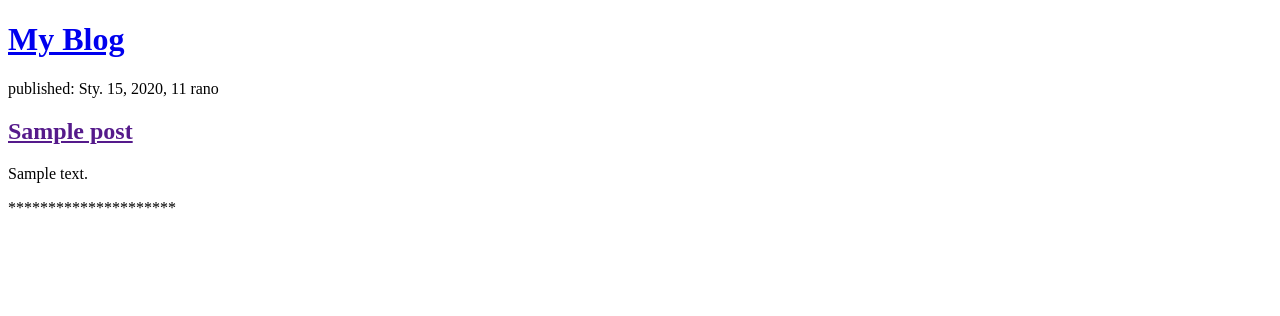
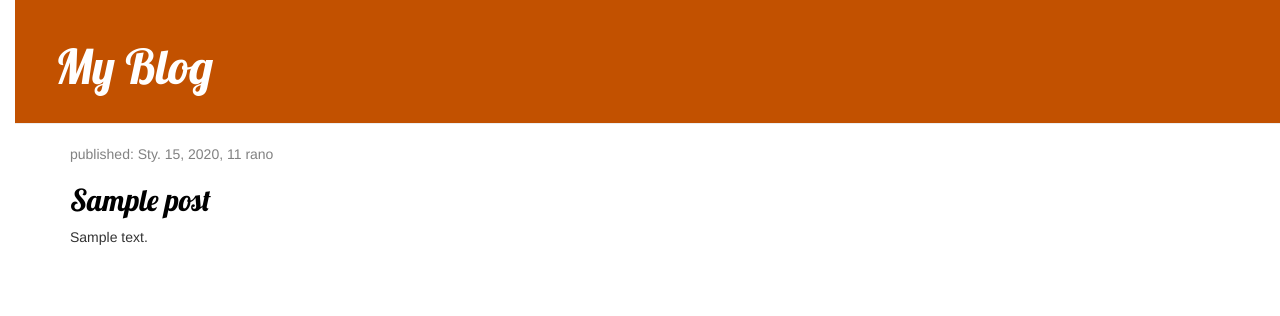
Before and after one commit to SlawekMaciejewski/Django_first, a Django app: template blog/templates/blog/post_list.html in a window 1280 px wide. Shown: the top 316 px of the page. Run offline with Django 3.2, Linux system fonts and the light colour scheme; the template is opened without the code that fills it: values that come from a table or form of the project are taken from there, others are empty; tables that the repository leaves empty hold one stand-in row (values such as "Sample post"); some libraries are stand-ins or nearby versions.

Commit message:
Add css file and changes in html file

```diff
--- /dev/null
+++ b/blog/static/css/blog.css
@@ -0,0 +1,51 @@
+h1 a, h2 a {
+color: #C25100;
+font-family: 'Lobster';
+}
+body {
+padding-left: 15px;
+}
+.page-header {
+background-color: #C25100;
+margin-top: 0;
+padding: 20px 20px 20px 40px;
+}
+.page-header h1, .page-header a, .page-header h1 a:visited, .page-header a:active {
+color: #ffffff;
+font-size: 36pt;
+text-decoration: none;
+}
+.content {
+    margin-left: 40px;
+}
+
+h1, h2, h3, h4 {
+    font-family: 'Lobster', cursive;
+}
+
+.date {
+    color: #828282;
+}
+
+.save {
+    float: right;
+}
+
+.post-form textarea, .post-form input {
+    width: 100%;
+}
+
+.top-menu, .top-menu:hover, .top-menu:visited {
+    color: #ffffff;
+    float: right;
+    font-size: 26pt;
+    margin-right: 20px;
+}
+
+.post {
+    margin-bottom: 70px;
+}
+
+.post h2 a, .post h1 a:visited {
+    color: #000000;
+}
--- a/blog/templates/blog/post_list.html
+++ b/blog/templates/blog/post_list.html
@@ -1,20 +1,34 @@
+{% load static %}
 <!DOCTYPE html>
 <html lang="pl">
 <head>
+    <link rel="stylesheet" href="//maxcdn.bootstrapcdn.com/bootstrap/3.2.0/css/bootstrap.min.css">
+    <link rel="stylesheet" href="//maxcdn.bootstrapcdn.com/bootstrap/3.2.0/css/bootstrap-theme.min.css">
+    <link href="//fonts.googleapis.com/css?family=Lobster&subset=latin,latin-ext" rel="stylesheet" type="text/css">
+    <link rel="stylesheet" href="{% static 'css/blog.css' %}">
     <meta charset="UTF-8">
     <title>Site in Django</title>
 </head>
 <body>
-<div>
+<div class="page-header">
     <h1><a href="/">My Blog</a></h1>
 </div>
-{% for post in all_posts %}
-<div>
-    <p>published: {{ post.published_date }} </p>
-    <h2><a href="">{{ post.title }}</a> </h2>
-    <p>{{ post.text|linebreaksbr }}</p>
-    <p>*********************</p>
+
+<div class="content container">
+    <div class="row">
+        <div class="col-md-8">
+            {% for post in all_posts %}
+                <div class="post">
+                    <div class="date">
+                        <p>published: {{ post.published_date }}</p>
+                    </div>
+                    <h2><a href="">{{ post.title }}</a></h2>
+                    <p>{{ post.text|linebreaksbr }}</p>
+                </div>
+            {% endfor %}
+        </div>
+    </div>
 </div>
-{% endfor %}
+
 </body>
 </html>
--- a/mysite/settings.py
+++ b/mysite/settings.py
@@ -119,4 +119,4 @@ USE_TZ = True
 # https://docs.djangoproject.com/en/2.2/howto/static-files/
 
 STATIC_URL = '/static/'
-STATIC_ROOT = os.path.join(BASE_DIR, 'static')
+STATIC_ROOT = os.path.join(BASE_DIR, 'static/')
```
